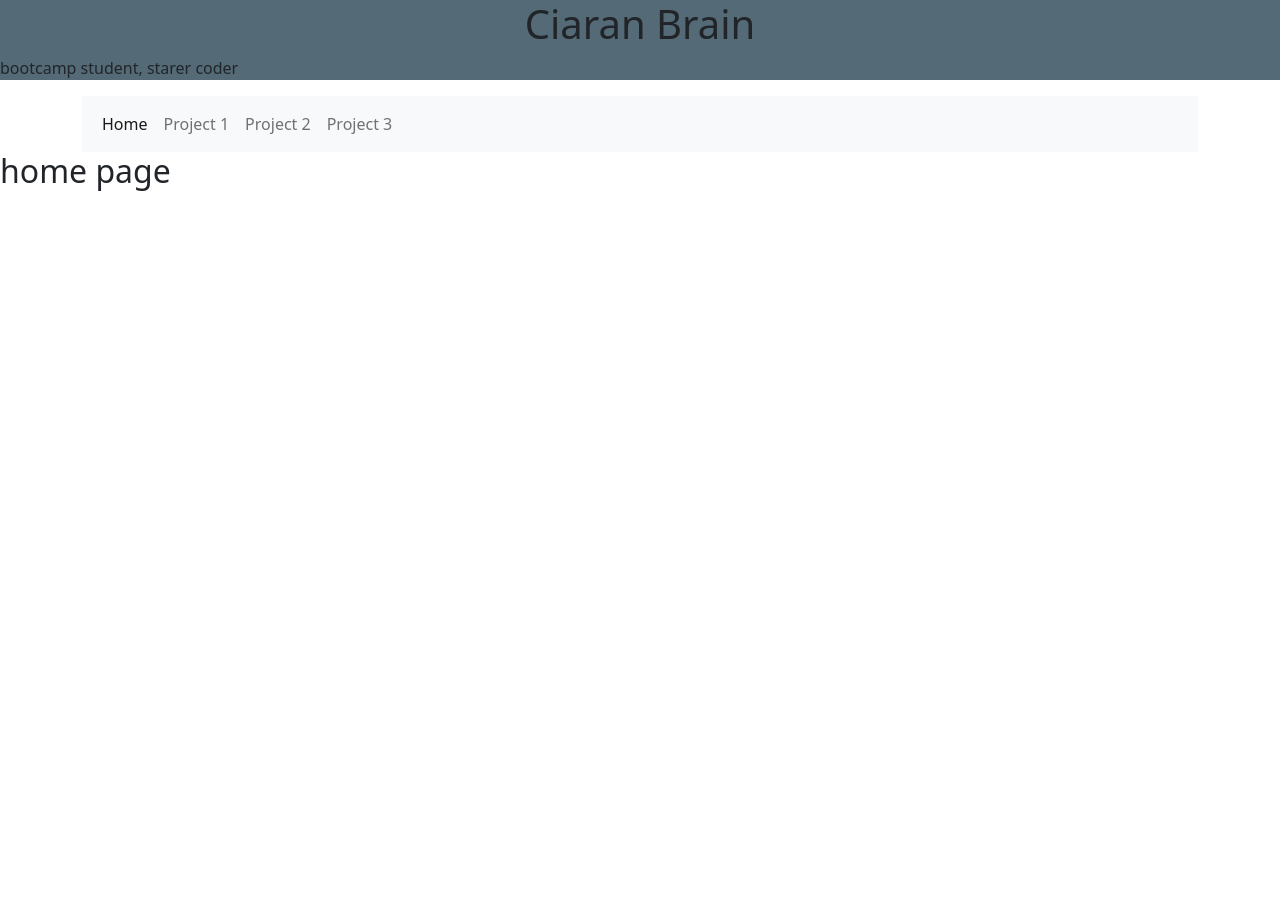
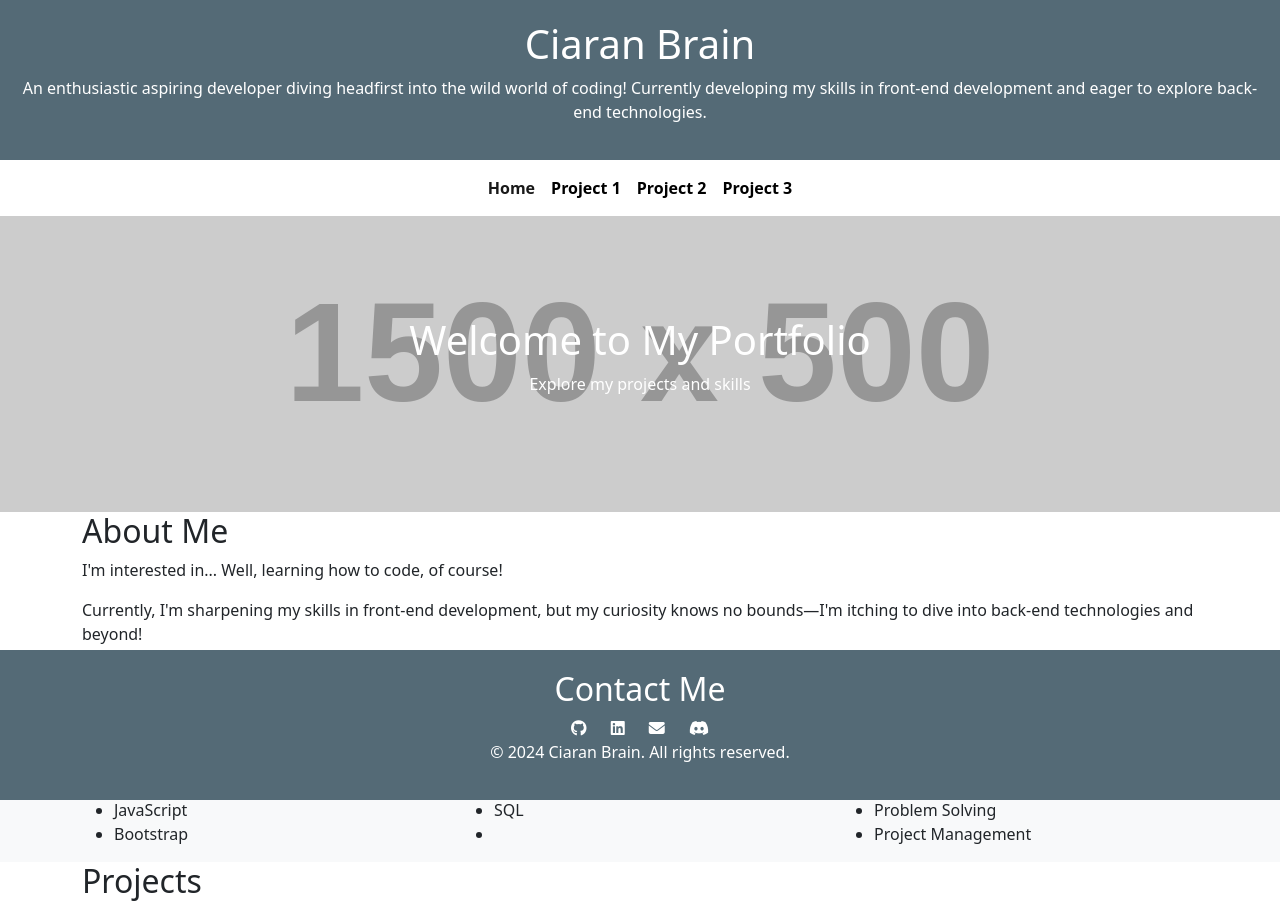
Before and after one commit to CiaranBrain/personalbio, a plain HTML site: page index.html in a window 1280 px wide. Shown: the top 906 px of the page. Before the commit the page ends 800 px from the top, so only its background shows below. Drawn offline with nearby package versions, Linux system fonts and the light colour scheme; placeholder pictures from the web are drawn by us.

Commit message:
changed layout on index page, centered title, added about me section, skills section, projects section, also added contact me section in the footer

```diff
--- a/assets/css/style.css
+++ b/assets/css/style.css
@@ -2,15 +2,63 @@
     margin: 0;
     padding: 0;
 }
-h1 {
+
+header {
+    background-color: #546A76;
+    color: #ffffff;
+    padding: 20px;
     text-align: center;
 }
 
-body {
-    background-color: #1dcc17;
-    color: #1dcc17;
+.navbar-custom {
+    background-color: #ffffff;
 }
 
-header {
+.navbar-custom .navbar-nav .nav-link {
+    color: #000000;
+    font-weight: bold;
+}
+
+.navbar-custom .nav-link:hover {
+    color: #6c757d;
+}
+
+/* hero section */
+.hero-section {
+    background-image: url('https://via.placeholder.com/1500x500');
+    background-size: cover;
+    background-position: center;
+    color: #ffffff;
+    text-align: center;
+    padding: 100px 0;
+}
+
+/* project section   */
+
+.hero-section {
+    background-image: url('https://via.placeholder.com/1500x500');
+    background-size: cover;
+    background-position: center;
+    color: #ffffff;
+    text-align: center;
+    padding: 100px 0;
+}
+
+
+/* footer */
+
+footer {
+    position: fixed;
+    bottom: 0;
+    width: 100%;
     background-color: #546A76;
+    color: #ffffff;
+    text-align: center;
+    padding: 20px 0;
 }
+
+.footer-contact p {
+    display: inline-block;
+    margin: 0 10px;
+    color: #ffffff;
+  }
--- a/index.html
+++ b/index.html
@@ -6,22 +6,26 @@
   <meta name="viewport" content="width=device-width, initial-scale=1.0">
   <title>PersonalBio</title>
   <link rel="stylesheet" href="assets/css/style.css">
-    <link href="https://cdn.jsdelivr.net/npm/bootstrap@5.2.3/dist/css/bootstrap.min.css" rel="stylesheet" integrity="sha384-rbsA2VBKQhggwzxH7pPCaAqO46MgnOM80zW1RWuH61DGLwZJEdK2Kadq2F9CUG65" crossorigin="anonymous">
+  <link href="https://cdn.jsdelivr.net/npm/bootstrap@5.2.3/dist/css/bootstrap.min.css" rel="stylesheet"
+    integrity="sha384-rbsA2VBKQhggwzxH7pPCaAqO46MgnOM80zW1RWuH61DGLwZJEdK2Kadq2F9CUG65" crossorigin="anonymous">
+  <script src="https://kit.fontawesome.com/86558ec89c.js" crossorigin="anonymous"></script>
 </head>
 
 <body>
+  <!-- Header -->
   <header>
     <h1>Ciaran Brain</h1>
-        <p>bootcamp student, starer coder</p>
+    <p>An enthusiastic aspiring developer diving headfirst into the wild world of coding! Currently developing my skills
+      in front-end development and eager to explore back-end technologies.</p>
   </header>
-        <div class="container">
-            <nav class="navbar navbar-expand-lg bg-light">
+  <nav class="navbar navbar-expand-lg navbar-custom">
     <div class="container-fluid">
-                  <button class="navbar-toggler" type="button" data-bs-toggle="collapse" data-bs-target="#navbarNav" aria-controls="navbarNav" aria-expanded="false" aria-label="Toggle navigation">
+      <button class="navbar-toggler" type="button" data-bs-toggle="collapse" data-bs-target="#navbarNav"
+        aria-controls="navbarNav" aria-expanded="false" aria-label="Toggle navigation">
         <span class="navbar-toggler-icon"></span>
       </button>
       <div class="collapse navbar-collapse" id="navbarNav">
-                    <ul class="navbar-nav">
+        <ul class="navbar-nav mx-auto">
           <li class="nav-item">
             <a class="nav-link active" aria-current="page" href="index.html">Home</a>
           </li>
@@ -38,9 +42,122 @@
       </div>
     </div>
   </nav>
+
+  <!-- contents -->
+
+  <section class="hero-section">
+    <div class="container">
+      <h1>Welcome to My Portfolio</h1>
+      <p>Explore my projects and skills</p>
     </div>
+  </section>
 
-    <h2>home page</h2>
-    <script src="https://cdn.jsdelivr.net/npm/bootstrap@5.2.3/dist/js/bootstrap.bundle.min.js" integrity="sha384-kenU1KFdBIe4zVF0s0G1M5b4hcpxyD9F7jL+jjXkk+Q2h455rYXK/7HAuoJl+0I4" crossorigin="anonymous"></script>
+  <!-- About Me Section -->
+  <section id="about">
+    <div class="container">
+      <h2>About Me</h2>
+      <p>I'm interested in... Well, learning how to code, of course! </p>
+      <P>Currently, I'm sharpening my skills in front-end development, but my curiosity knows no bounds—I'm itching to
+        dive into back-end technologies and beyond!</p>
+
+    </div>
+  </section>
+
+  <!-- Skills Section -->
+  <section id="skills" class="bg-light">
+    <div class="container">
+      <h2>Skills</h2>
+      <div class="row">
+        <div class="col-md-4">
+          <h3>Frontend Development</h3>
+          <ul>
+            <li>HTML</li>
+            <li>CSS</li>
+            <li>JavaScript</li>
+            <li>Bootstrap</li>
+          </ul>
+        </div>
+        <div class="col-md-4">
+          <h3>Backend Development</h3>
+          <ul>
+            <li>Python</li>
+            <li>Django</li>
+            <li>SQL</li>
+            <li></li>
+          </ul>
+        </div>
+        <div class="col-md-4">
+          <h3>Other Skills</h3>
+          <ul>
+            <li>Git</li>
+            <li>Responsive Design</li>
+            <li>Problem Solving</li>
+            <li>Project Management</li>
+          </ul>
+        </div>
+      </div>
+    </div>
+  </section>
+
+
+  <!-- Project Section -->
+  <section id="projects" class="project-section">
+    <div class="container">
+      <h2>Projects</h2>
+      <!-- Replace project cards  -->
+      <div class="row">
+        <div class="col-md-4">
+          <div class="card">
+            <img src="https://via.placeholder.com/300" class="card-img-top" alt="Project 1">
+            <div class="card-body">
+              <h5 class="card-title">Project 1</h5>
+              <p class="card-text">Description of project 1.</p>
+              <a href="#" class="btn btn-primary">View Project</a>
+            </div>
+          </div>
+        </div>
+        <div class="col-md-4">
+          <div class="card">
+            <img src="https://via.placeholder.com/300" class="card-img-top" alt="Project 2">
+            <div class="card-body">
+              <h5 class="card-title">Project 2</h5>
+              <p class="card-text">Description of project 2.</p>
+              <a href="#" class="btn btn-primary">View Project</a>
+            </div>
+          </div>
+        </div>
+        <div class="col-md-4">
+          <div class="card">
+            <img src="https://via.placeholder.com/300" class="card-img-top" alt="Project 3">
+            <div class="card-body">
+              <h5 class="card-title">Project 3</h5>
+              <p class="card-text">Description of project 3.</p>
+              <a href="#" class="btn btn-primary">View Project</a>
+            </div>
+          </div>
+        </div>
+      </div>
+    </div>
+  </section>
+
+  <!-- Footer -->
+  <footer>
+    <div class="container">
+      <!-- Contact Section -->
+      <section id="contact" class="footer-contact">
+        <h2>Contact Me</h2>
+        <p><i class="fab fa-github"></i></p>
+        <p><i class="fab fa-linkedin"></i></p>
+        <p><i class="fas fa-envelope"></i></p>
+        <p><i class="fab fa-discord"></i></p>
+      </section>
+      <p>&copy; 2024 Ciaran Brain. All rights reserved.</p>
+    </div>
+  </footer>
+
+  <script src="https://cdn.jsdelivr.net/npm/bootstrap@5.2.3/dist/js/bootstrap.bundle.min.js"
+    integrity="sha384-kenU1KFdBIe4zVF0s0G1M5b4hcpxyD9F7jL+jjXkk+Q2h455rYXK/7HAuoJl+0I4"
+    crossorigin="anonymous"></script>
 </body>
+
 </html>
```
Also changed, not shown: 1 other file. Lines whose indentation alone changed are shown as unchanged.
